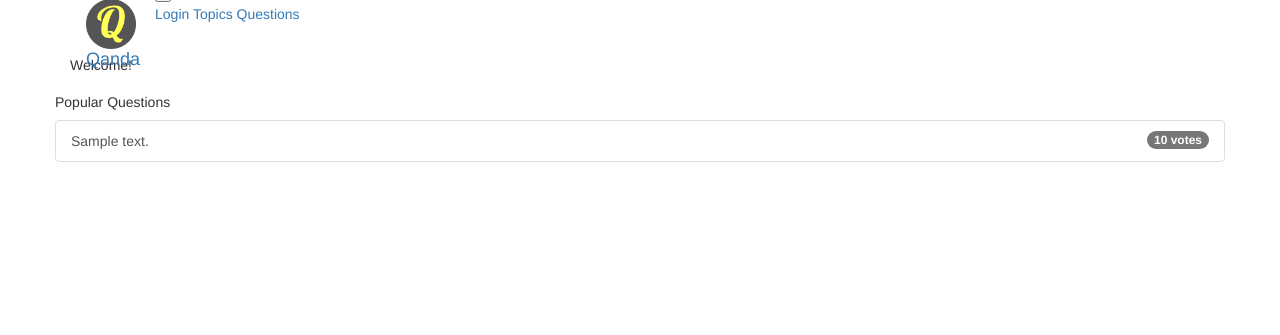
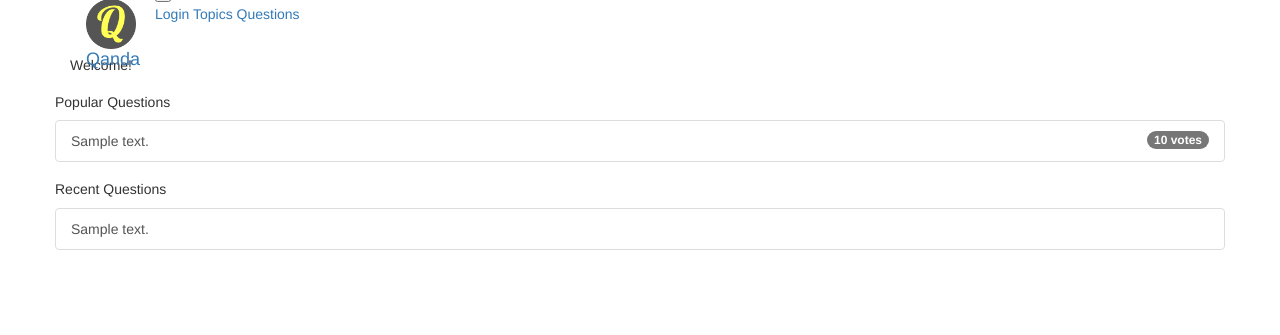
Before and after one commit to abestic/qanda, a Flask app: template app/main/templates/index.html in a window 1280 px wide. Shown: the part 17-352 px from the top of the page. Run offline with Flask 2, Linux system fonts and the light colour scheme; tables that the repository leaves empty hold one stand-in row (values such as "Sample post"); the template is opened without the code that fills it: values that come from a table or form of the project are taken from there, most other values are stand-ins (such as "Sample title", 1, 10 or a date in 2020); some libraries are stand-ins or nearby versions.

Commit message:
Display a list of the 10 most recent questions

```diff
--- a/app/main/templates/index.html
+++ b/app/main/templates/index.html
@@ -19,7 +19,7 @@
         <div class="list-group list-group-flush">
           {% for q in popular_questions %}
           <a class="list-group-item d-flex justify-content-between align-items-center list-group-item-action" href="{{ url_for('questions.show', id=q.id) }}">
-            {{ q.text }}<span class="badge badge-secondary badge">{{ q.total_votes }} votes</span>
+            {{ q.text }}<span class="badge badge-secondary">{{ q.total_votes }} votes</span>
           </a>
           {% endfor %}
         </div>
@@ -28,7 +28,16 @@
   </div>
   <div class="col">
     <div class="card">
-
+      <h5 class="card-header">Recent Questions</h5>
+      <div class="card-body">
+        <div class="list-group list-group-flush">
+          {% for q in recent_questions %}
+          <a class="list-group-item d-flex justify-content-between align-items-center list-group-item-action" href="{{ url_for('questions.show', id=q.id) }}">
+            {{ q.text }}
+          </a>
+          {% endfor %}
+        </div>
+      </div>
     </div>
   </div>
 </div>
```
